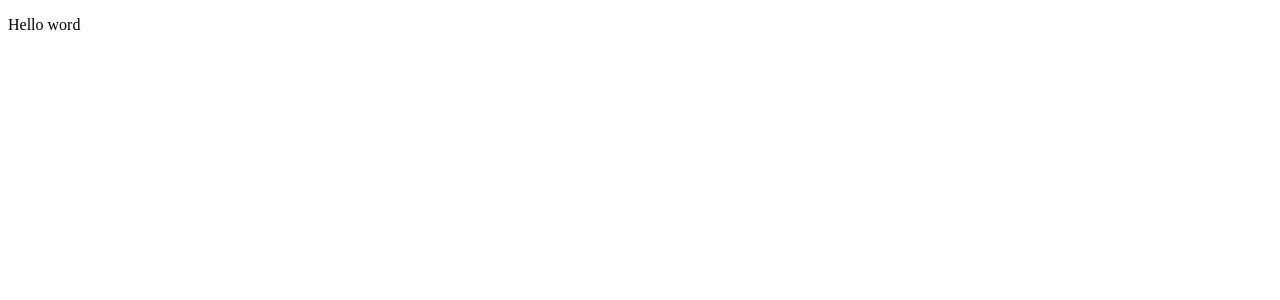
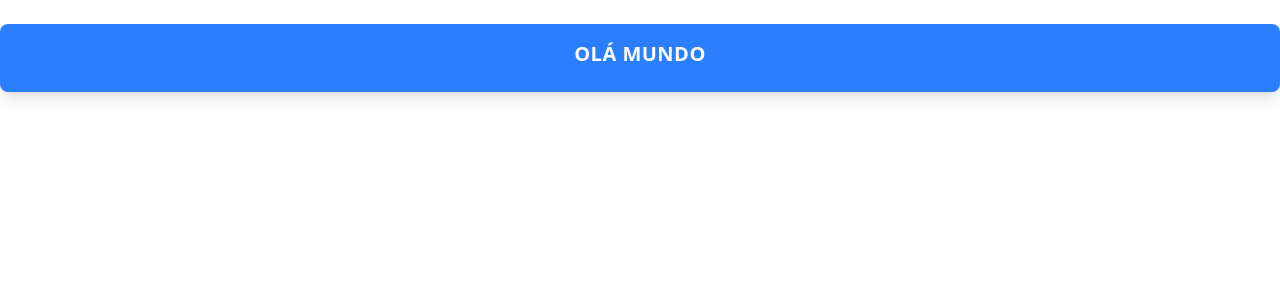
Before and after one commit to Allysonfreitas210695/Fintrack, a React (Vite) app: page / in a window 1280 px wide. Shown: the top 300 px of the page. Built offline with nearby package versions, Linux system fonts and the light colour scheme.

Commit message:
feat: add tailwind setup

```diff
--- a/eslint.config.js
+++ b/eslint.config.js
@@ -31,6 +31,8 @@ export default defineConfig([
       'simple-import-sort/imports': 'error',
       'simple-import-sort/exports': 'error',
       'no-unused-vars': ['error', { varsIgnorePattern: '^[A-Z_]' }],
+      'react/jsx-no-target-blank': 'off',
+      'react/prop-types': 'off',
     },
   },
   eslintConfigPrettier,
--- a/package.json
+++ b/package.json
@@ -11,8 +11,10 @@
     "prepare": "husky install"
   },
   "dependencies": {
+    "@tailwindcss/vite": "^4.1.13",
     "react": "^19.1.1",
-    "react-dom": "^19.1.1"
+    "react-dom": "^19.1.1",
+    "tailwindcss": "^4.1.13"
   },
   "devDependencies": {
     "@eslint/js": "^9.33.0",
--- a/src/App.jsx
+++ b/src/App.jsx
@@ -1,8 +1,10 @@
 function App() {
   return (
-    <>
-      <p>Hello word</p>
-    </>
+    <div className="mt-6 flex items-center justify-center rounded-lg bg-blue-500 p-4 text-white shadow-lg">
+      <h1 className="mb-2 text-xl font-bold tracking-wide uppercase">
+        Olá Mundo
+      </h1>
+    </div>
   )
 }
 
--- a/src/index.css
+++ b/src/index.css
@@ -0,0 +1 @@
+@import 'tailwindcss';
--- a/vite.config.js
+++ b/vite.config.js
@@ -1,9 +1,10 @@
+import tailwindcss from '@tailwindcss/vite'
 import react from '@vitejs/plugin-react'
 import { defineConfig } from 'vite'
 
 // https://vite.dev/config/
 export default defineConfig({
-  plugins: [react()],
+  plugins: [react(), tailwindcss()],
   server: {
     port: 3000,
     open: true,
```
Also changed, not shown: 1 other file (tests, documents, lock files or other folders).
